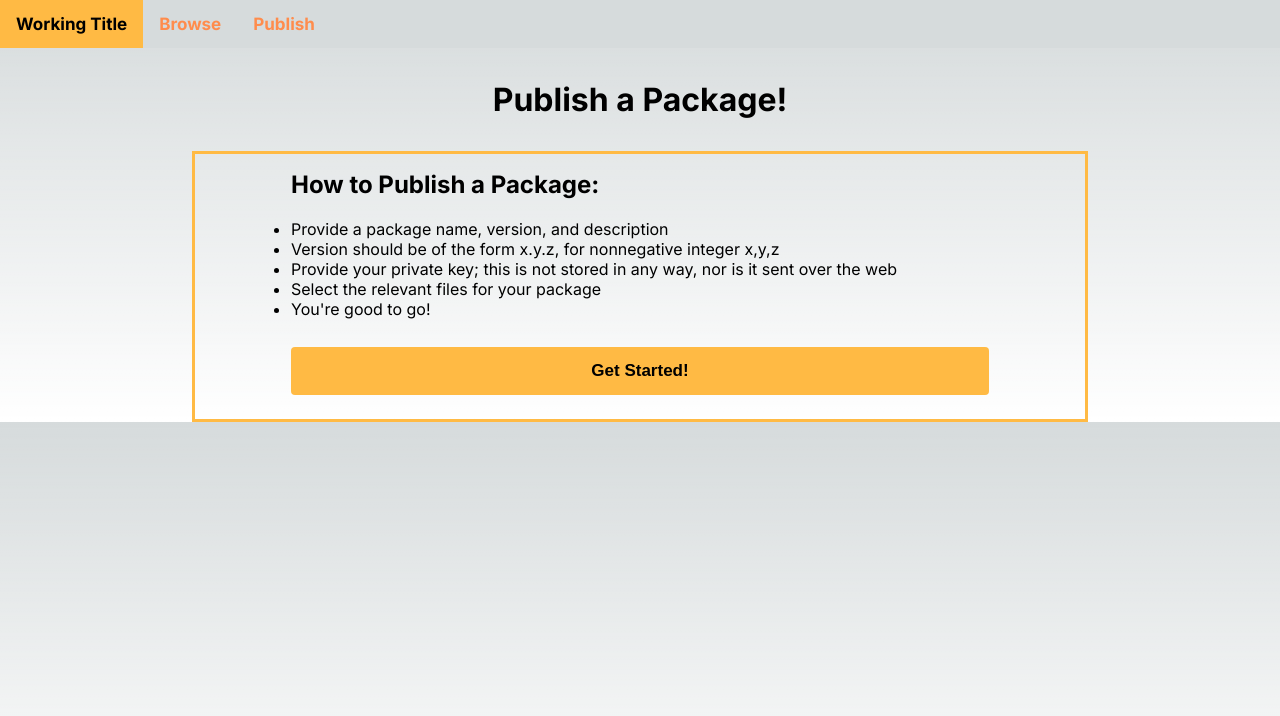
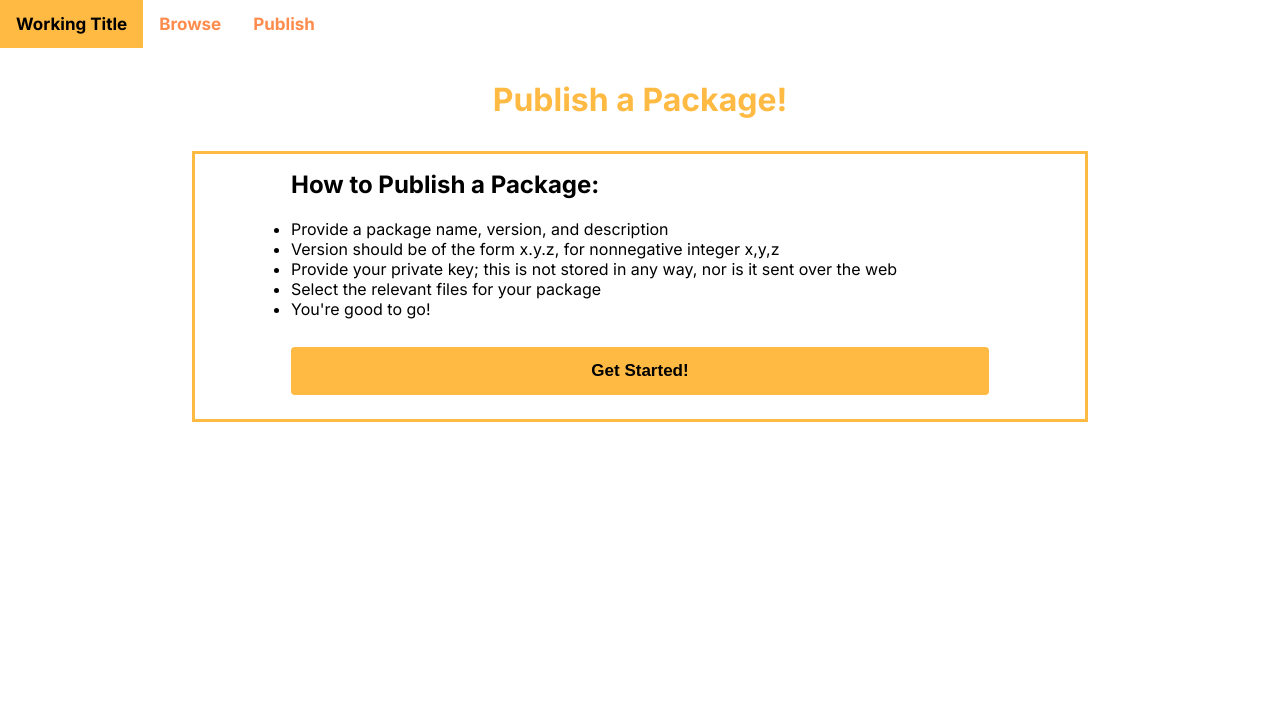
Before and after one commit to pbrucla/ESPR, a Next.js app in the folder frontend/: page /publish in a window 1280 px wide. Shown: the top 716 px of the page. Built offline with nearby package versions, Linux system fonts and the light colour scheme.

Commit message:
removed the god-awful gradient for light mode

```diff
--- a/frontend/app/globals.css
+++ b/frontend/app/globals.css
@@ -87,12 +87,7 @@ body {
 
 body {
   color: rgb(var(--foreground-rgb));
-  background: linear-gradient(
-      to bottom,
-      transparent,
-      rgb(var(--background-end-rgb))
-    )
-    rgb(var(--background-start-rgb));
+  background: rgb(var(--background-end-rgb));
 }
 
 a {
--- a/frontend/app/page.module.css
+++ b/frontend/app/page.module.css
@@ -235,7 +235,7 @@
   margin-top: 2rem;
   margin-bottom: 2rem;
   width: 70vw;
-
+  color:#ffba44
 }
 
 .packitem {
@@ -266,13 +266,13 @@
 }
 
 .topnav {
-  background-color: rgba(var(--background-start-rgb), 1);
+  background-color: rgba(var(--background-end-rgb), 1);
   overflow: hidden;
 }
 
 @media (prefers-color-scheme: dark) {
   .topnav {
-    background-color: rgba(var(--background-start-rgb), 1)
+    background-color: rgba(var(--background-end-rgb), 1)
   }
 }
 
@@ -333,9 +333,10 @@
   padding: 12px 20px;
   margin: 8px 0;
   display: inline-block;
-  border: 1px solid #ccc;
+  border: 1px solid #ddd;
   border-radius: 4px;
   box-sizing: border-box;
+  background-color: lightgrey;
 }
 
 .publishdescinput {
@@ -344,9 +345,10 @@
   padding: 12px 20px;
   margin: 8px 0;
   display: inline-block;
-  border: 1px solid #ccc;
+  border: 1px solid #ddd;
   border-radius: 4px;
   box-sizing: border-box;
+  background-color: lightgrey;
 }
 
 .submitbutton {
```
